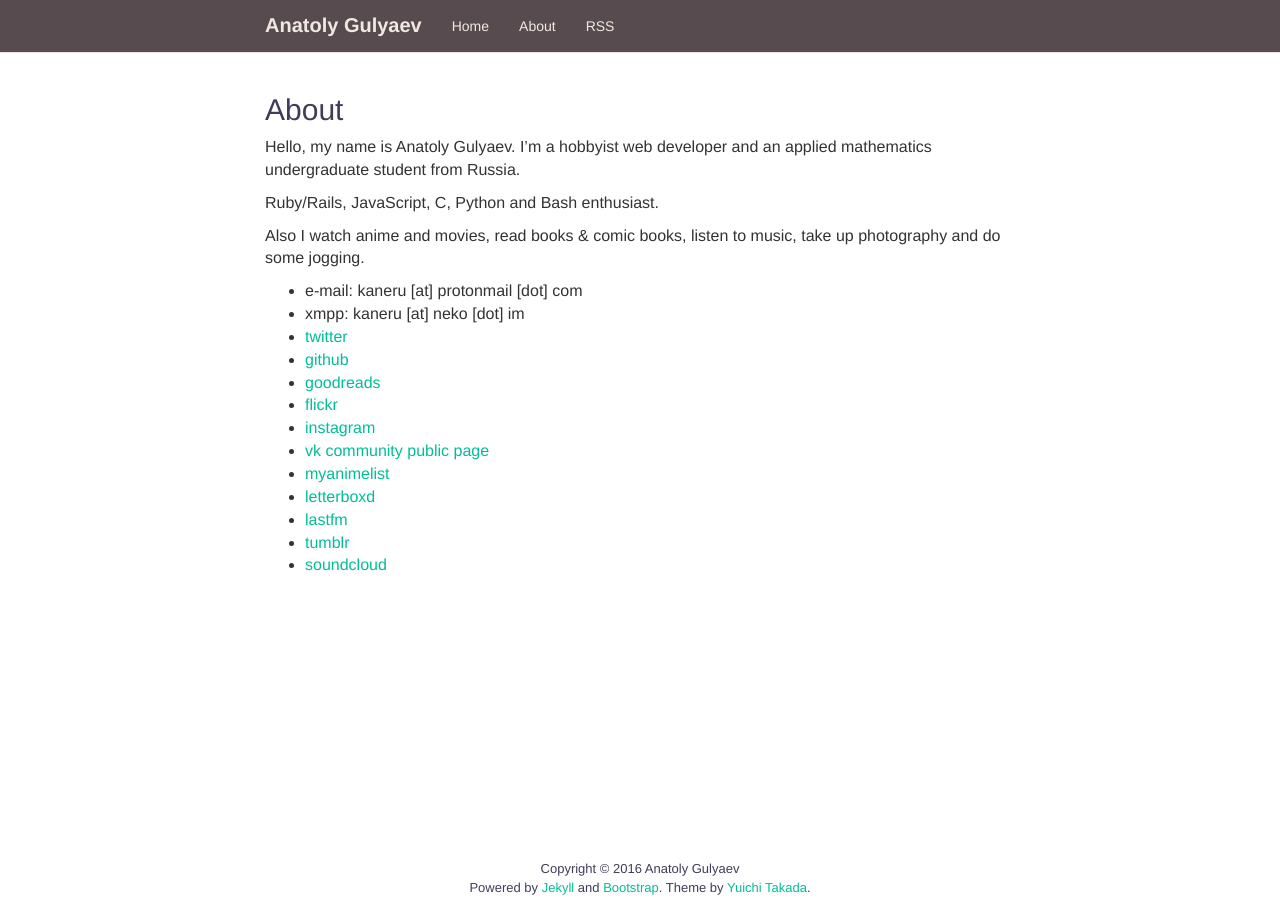
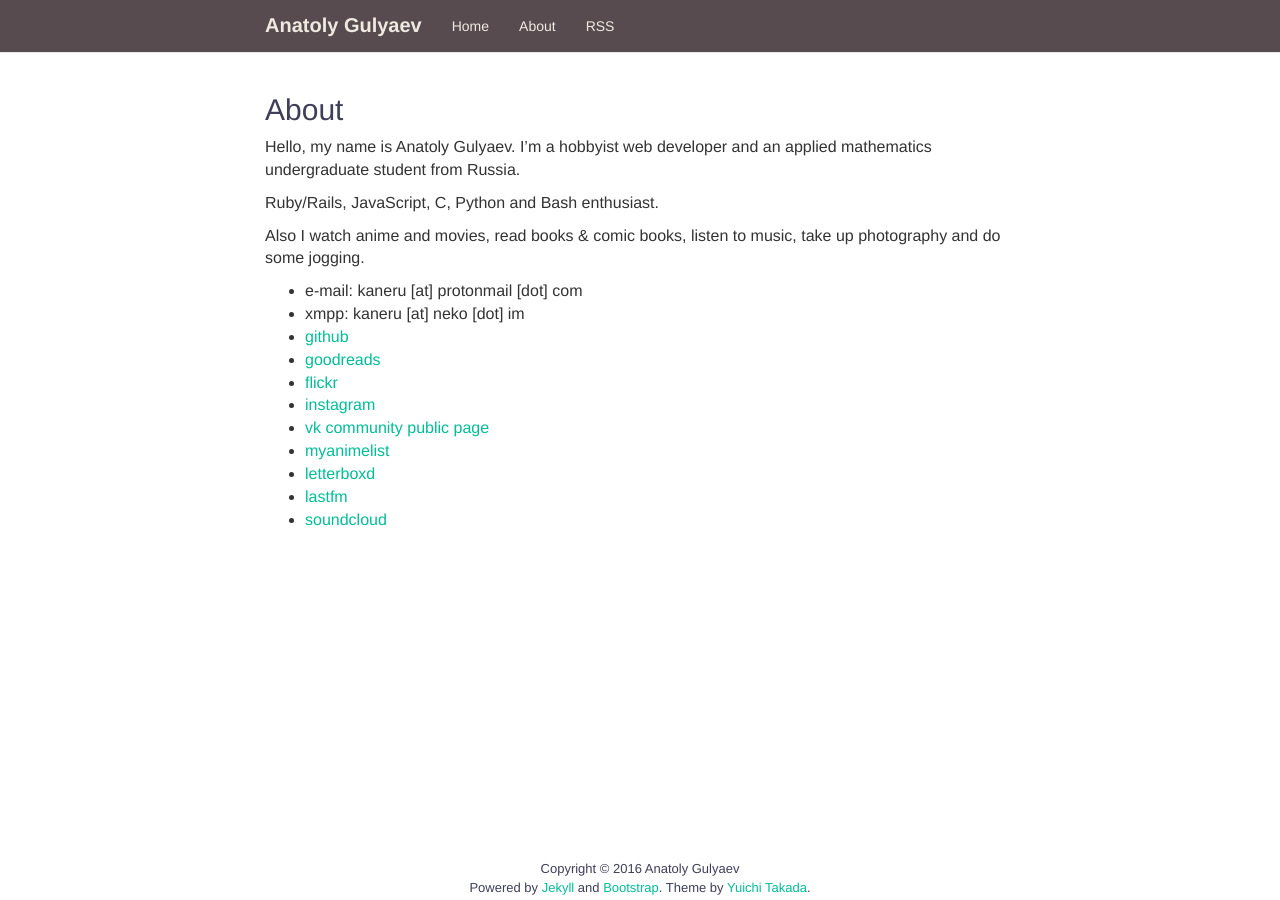
Before and after one commit to kaneru/kaneru.github.io, a Jekyll site: the page built from _pages/about.md, in a window 1280 px wide. Built offline with Jekyll 4.4.1, drawn with Linux system fonts in a browser that asks for light colours; nearby versions of some CDN libraries.

Commit message:
Delete twitter and tumblr links

```diff
--- a/_pages/about.md
+++ b/_pages/about.md
@@ -12,7 +12,6 @@ Also I watch anime and movies, read books & comic books, listen to music, take u
 
 - e-mail: kaneru [at] protonmail [dot] com
 - xmpp: kaneru [at] neko [dot] im
-- [twitter](https://twitter.com/kaneru__)
 - [github](https://github.com/kaneru)
 - [goodreads](https://www.goodreads.com/kaneru)
 - [flickr](https://www.flickr.com/photos/kaneru)
@@ -21,5 +20,4 @@ Also I watch anime and movies, read books & comic books, listen to music, take u
 - [myanimelist](https://myanimelist.net/animelist/kaneru_)
 - [letterboxd](https://letterboxd.com/kaneru/)
 - [lastfm](https://www.last.fm/user/kaneru_)
-- [tumblr](https://asjkhdjs.tumblr.com)
 - [soundcloud](https://soundcloud.com/kaneru)
```
